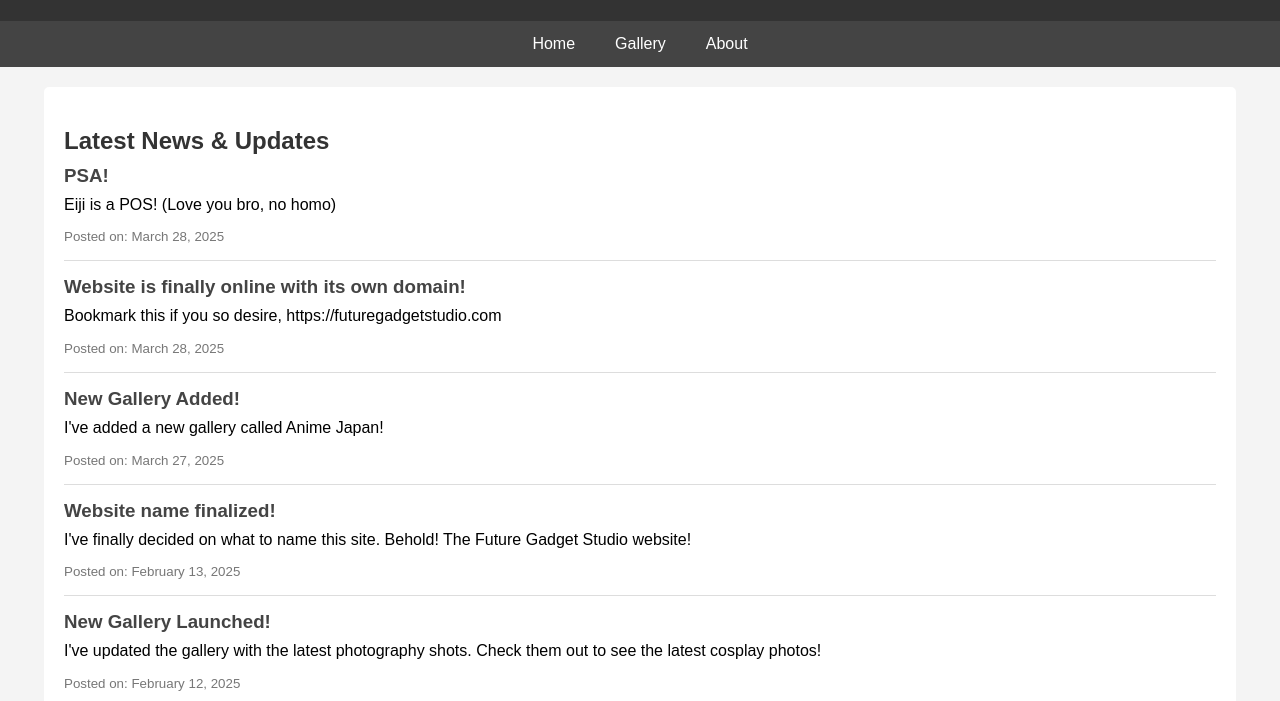
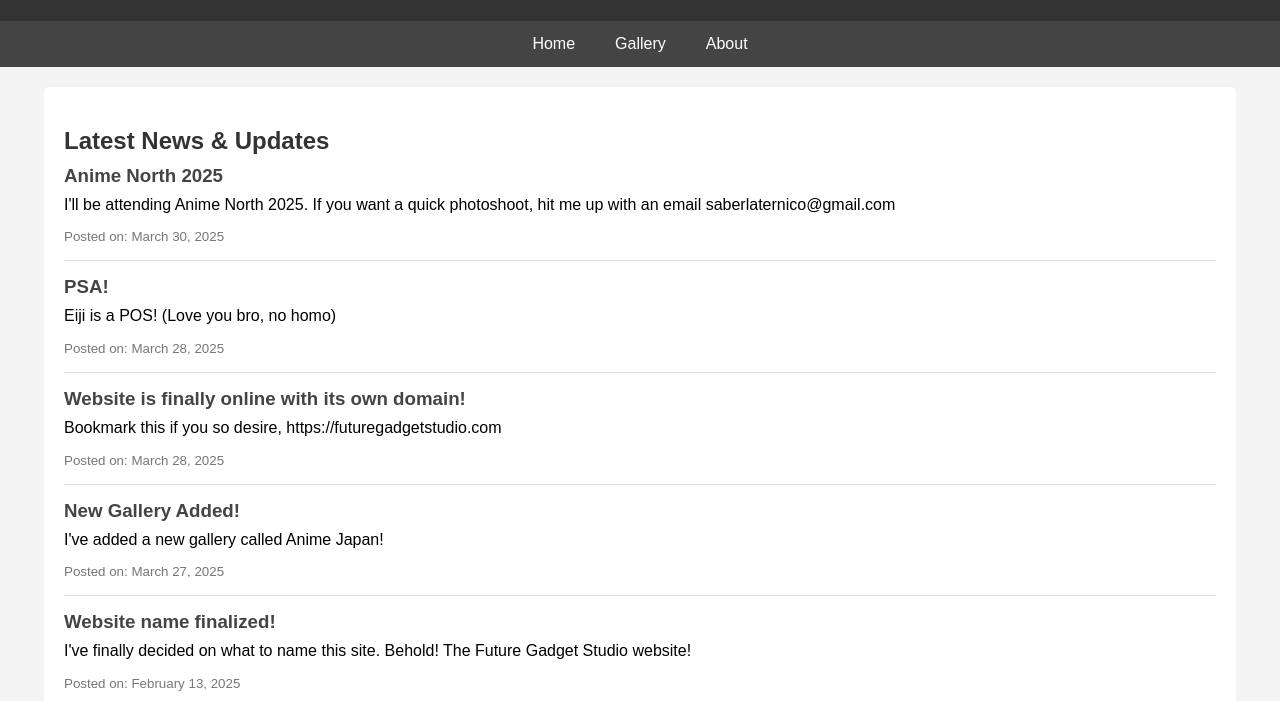
Before and after one commit to SaberAlterNico/futuregadgetstudio, a plain HTML site: page index.html in a window 1280 px wide. Shown: the part 99-800 px from the top of the page. Drawn offline with Linux system fonts and the light colour scheme.

Commit message:
Update index.html
Signed-off-by: Nick Andrews <saberalternico@gmail.com>

```diff
--- a/index.html
+++ b/index.html
@@ -128,6 +128,12 @@
       <h2>Latest News &amp; Updates</h2>
 
       <article>
+        <h3>Anime North 2025</h3>
+        <p>I'll be attending Anime North 2025. If you want a quick photoshoot, hit me up with an email saberlaternico@gmail.com</p>
+        <small>Posted on: March 30, 2025</small>
+      </article>
+
+      <article>
         <h3>PSA!</h3>
         <p>Eiji is a POS! (Love you bro, no homo)</p>
         <small>Posted on: March 28, 2025</small>
```
